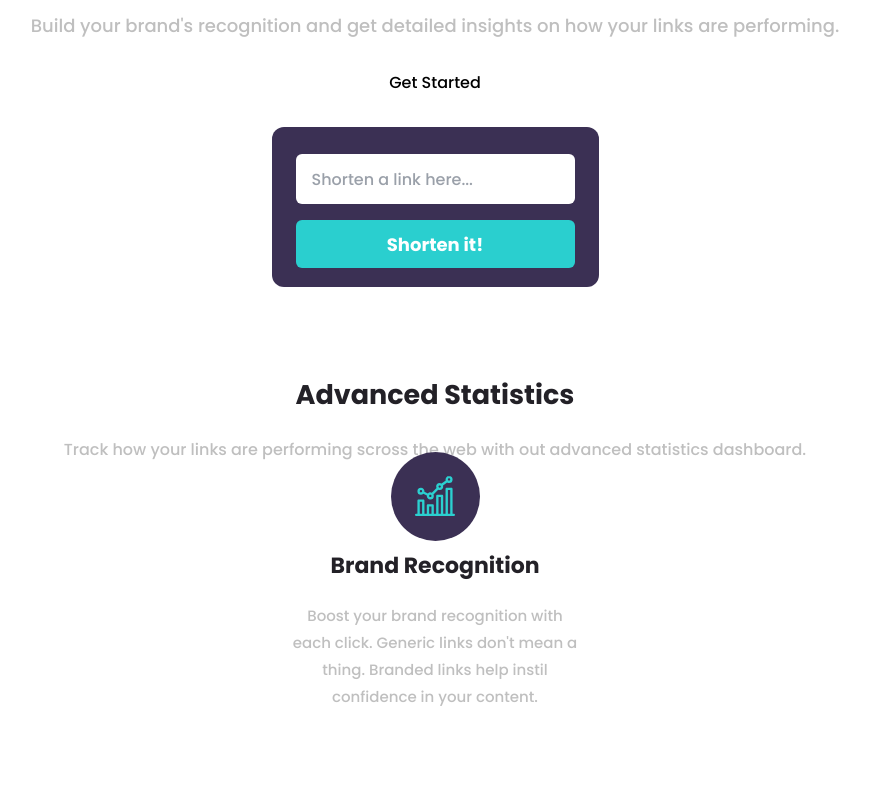
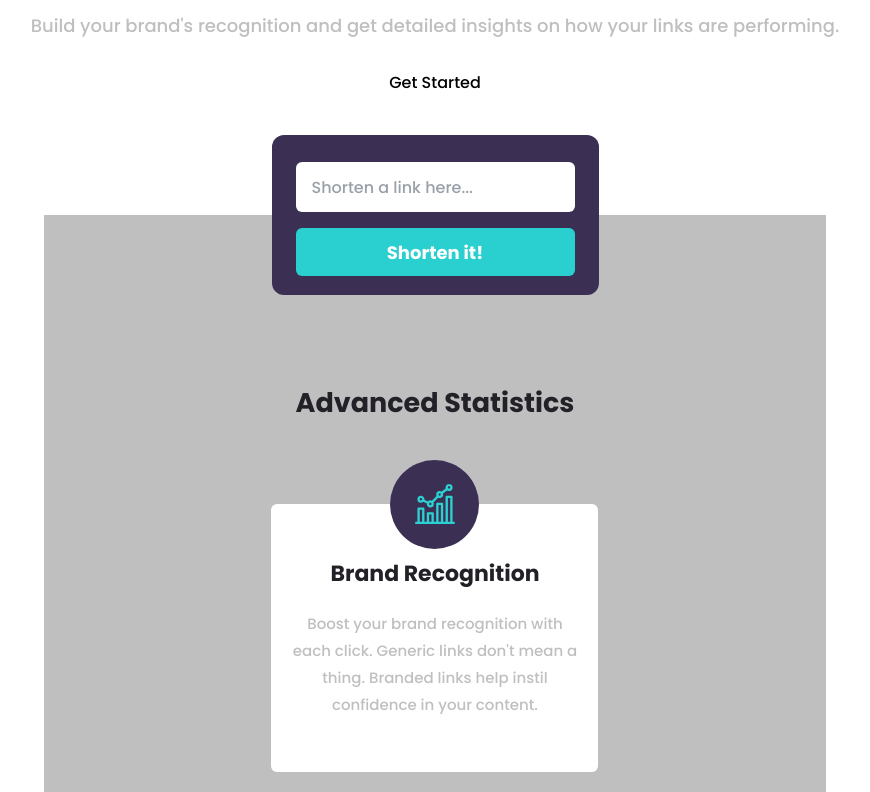
Before and after one commit to YokoMentor/url-shortening-api, a React (Vite) app: page / in a window 1280 px wide. Shown: the part 488-1280 px from the top of the page, without its empty margins (205-1075 px from the left). Built offline with nearby package versions, Linux system fonts and the light colour scheme.

Commit message:
Created gray background and positioned form

```diff
--- a/src/App.jsx
+++ b/src/App.jsx
@@ -19,7 +19,8 @@ function App() {
         <p className='text-[18px] text-gray-500 px-5 mb-8'>Build your brand's recognition and get detailed insights on how your links are performing.</p>
         <div>Get Started</div>
       </div>
-      <form className='flex flex-col justify-center items-center w-[327px] h-[160px] bg-primary-purple rounded-xl mt-8 mb-22'>
+      <div className='relative flex flex-col justify-center items-center mt-30'>
+        <form className='flex flex-col justify-center items-center w-[327px] h-[160px] bg-primary-purple rounded-xl absolute bottom'>
           <div className='flex flex-col'>
             <label htmlFor="name" className='mb-2'></label>
             <input type="text" id="name" placeholder='Shorten a link here...'
@@ -27,6 +28,8 @@ function App() {
             <button className='w-[279px] h-[48px] rounded-md bg-primary-blue text-[18px] text-white font-bold mt-4'>Shorten it!</button>
           </div>
         </form>
+      </div>
+      <div className='flex flex-col bg-gray-400 pt-42'>
         <div className='px-5'>
           <h2 className='font-bold text-[27px] text-gray-950 mb-5'>Advanced Statistics</h2>
           <p className='text-[16px] text-gray-500 leading-[28px]'>Track how your links are performing scross the web with out advanced statistics dashboard.</p>
@@ -50,6 +53,7 @@ function App() {
         </div>
       </div>
       </div>
+    </div>
   )
 }
 
```
Lines whose indentation alone changed are shown as unchanged.
